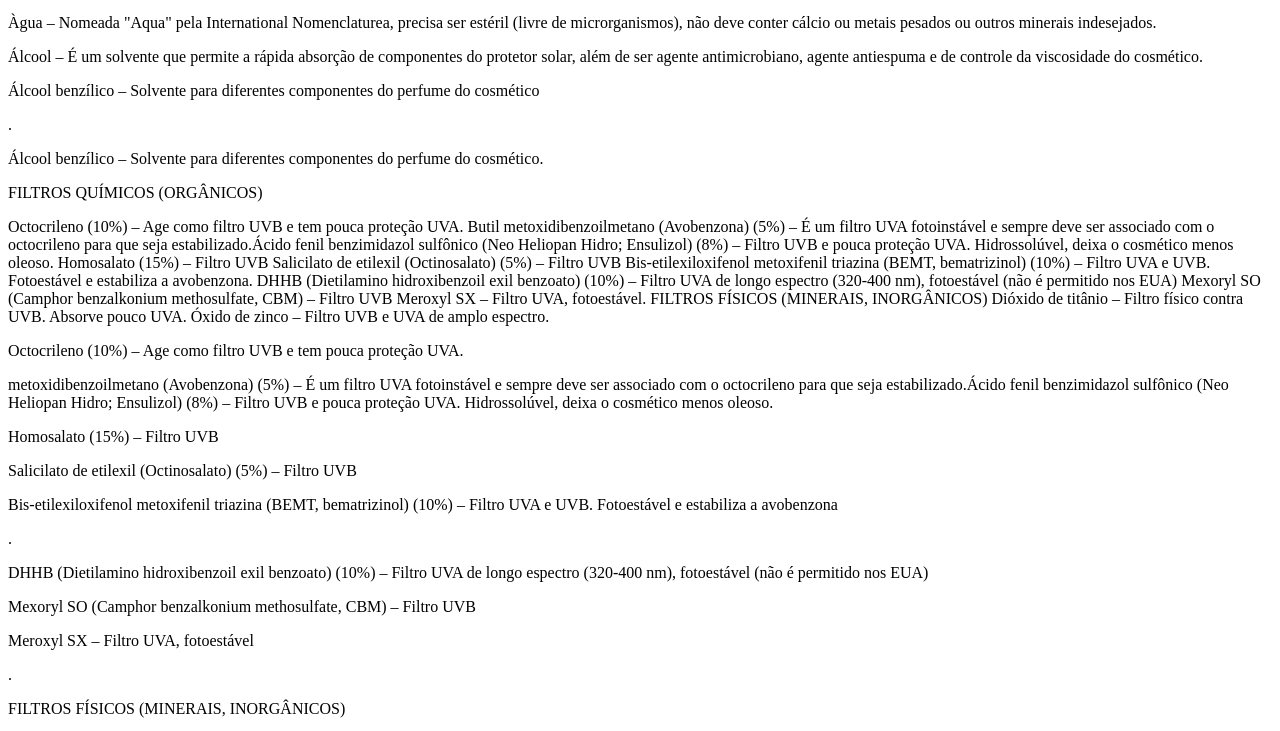
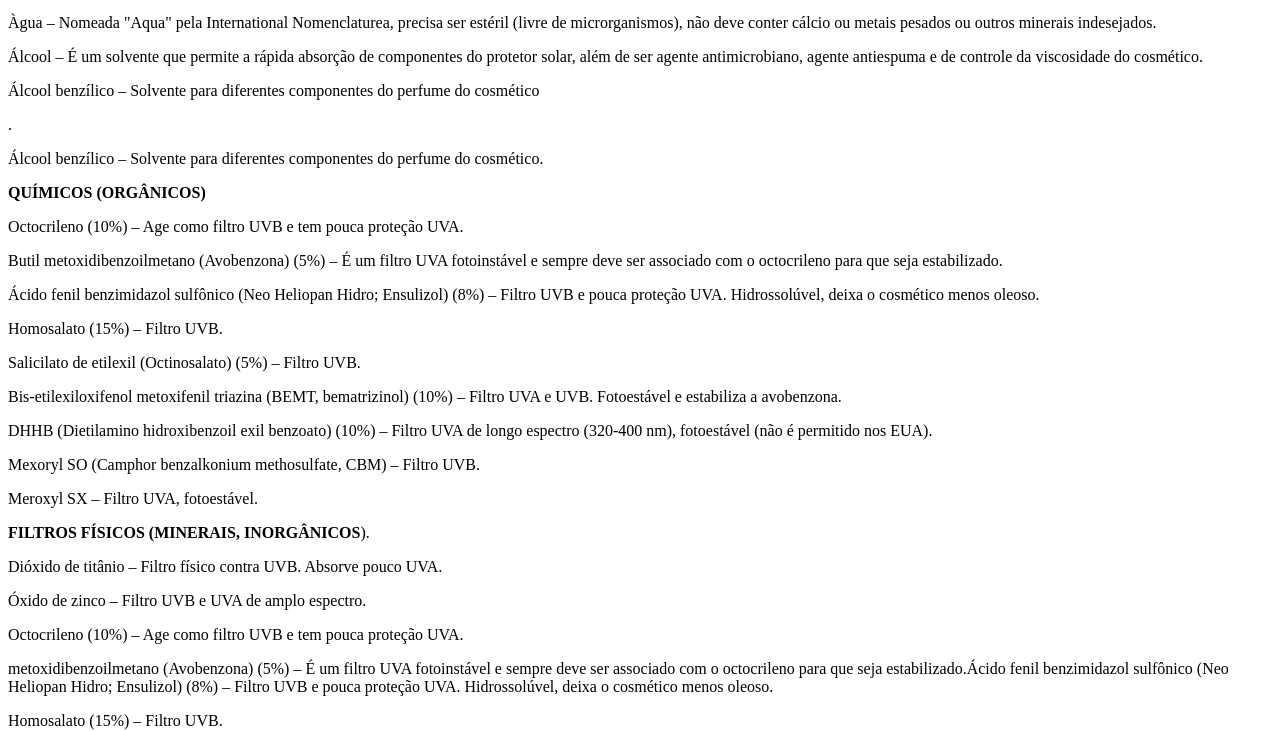
Before and after one commit to cailleach7/pensamento1E2023, a plain HTML site: page index.html in a window 1280 px wide. Shown: the part 100-831 px from the top of the page. Drawn offline with Linux system fonts and the light colour scheme.

Commit message:
organização

```diff
--- a/index.html
+++ b/index.html
@@ -2,7 +2,7 @@
 <meta charset="UTF-8">
 <html lang="pt-br">
 <html>
-  <h1> PROTEOR SOLAR: tipos, componentes,e fator</h1>
+  <h1> <strong>PROTEOR SOLAR: tipos, componentes,e fator</strong></h1>
 
   <p><strong>SOLVENTES</strong></p>
 
@@ -15,47 +15,49 @@
   <p>Álcool benzílico – Solvente para diferentes componentes do perfume do cosmético</p>.
   <p>Álcool benzílico – Solvente para diferentes componentes do perfume do cosmético.</p>
 
-  <p>FILTROS QUÍMICOS (ORGÂNICOS)</p>
+  <p><strong>QUÍMICOS (ORGÂNICOS)</strong> </p>
   Octocrileno (10%) – Age como filtro UVB e tem pouca proteção UVA.
 
-  Butil metoxidibenzoilmetano (Avobenzona) (5%) – É um filtro UVA fotoinstável e sempre deve ser associado com o octocrileno para que seja estabilizado.Ácido fenil benzimidazol sulfônico (Neo Heliopan     Hidro; Ensulizol) (8%) – Filtro UVB e pouca proteção UVA. Hidrossolúvel, deixa o cosmético menos oleoso.
+  <p>Butil metoxidibenzoilmetano (Avobenzona) (5%) – É um filtro UVA fotoinstável e sempre deve ser associado com o octocrileno para que seja
+     estabilizado.</p>
+ <p> Ácido fenil benzimidazol sulfônico (Neo Heliopan     Hidro; Ensulizol) (8%) – Filtro UVB e pouca proteção UVA. Hidrossolúvel,
+  deixa o cosmético menos oleoso.</p>
 
-  Homosalato (15%) – Filtro UVB
+  <p>Homosalato (15%) – Filtro UVB.</p>
 
-  Salicilato de etilexil (Octinosalato) (5%) – Filtro UVB
+  <p>Salicilato de etilexil (Octinosalato) (5%) – Filtro UVB.
+</p>
+  <p>Bis-etilexiloxifenol metoxifenil triazina (BEMT, bematrizinol) (10%) – Filtro UVA e UVB. Fotoestável e estabiliza a avobenzona.</p>
 
-  Bis-etilexiloxifenol metoxifenil triazina (BEMT, bematrizinol) (10%) – Filtro UVA e UVB. Fotoestável e estabiliza a avobenzona.
+  <p>DHHB (Dietilamino hidroxibenzoil exil benzoato) (10%) – Filtro UVA de longo espectro (320-400 nm), fotoestável (não é permitido nos EUA).
+</p>
+  <p>Mexoryl SO (Camphor benzalkonium methosulfate, CBM) – Filtro UVB.</p>
 
-  DHHB (Dietilamino hidroxibenzoil exil benzoato) (10%) – Filtro UVA de longo espectro (320-400 nm), fotoestável (não é permitido nos EUA)
+  <p>Meroxyl SX – Filtro UVA, fotoestável.
+</p>
+  <p><strong>FILTROS FÍSICOS (MINERAIS, INORGÂNICOS</strong>).</p>
 
-  Mexoryl SO (Camphor benzalkonium methosulfate, CBM) – Filtro UVB
+  <p>Dióxido de titânio – Filtro físico contra UVB. Absorve pouco UVA.</p>
 
-  Meroxyl SX – Filtro UVA, fotoestável.
-
-  FILTROS FÍSICOS (MINERAIS, INORGÂNICOS)
-
-  Dióxido de titânio – Filtro físico contra UVB. Absorve pouco UVA.
-
-  Óxido de zinco – Filtro UVB e UVA de amplo espectro.
+ <p>Óxido de zinco – Filtro UVB e UVA de amplo espectro.</p>
   <p>Octocrileno (10%) – Age como filtro UVB e tem pouca proteção UVA.
   </p>
   <p>metoxidibenzoilmetano (Avobenzona) (5%) – É um filtro UVA fotoinstável e sempre deve ser associado com o octocrileno para que seja estabilizado.Ácido
  fenil benzimidazol sulfônico (Neo Heliopan Hidro; Ensulizol) (8%) – Filtro UVB e pouca proteção UVA. Hidrossolúvel, deixa o cosmético menos oleoso.
   </p>
-  <p>Homosalato (15%) – Filtro UVB
+  <p>Homosalato (15%) – Filtro UVB.
   </p>
-  <p>Salicilato de etilexil (Octinosalato) (5%) – Filtro UVB
+  <p>Salicilato de etilexil (Octinosalato) (5%) – Filtro UVB.
   </p>
-  <p>Bis-etilexiloxifenol metoxifenil triazina (BEMT, bematrizinol) (10%) – Filtro UVA e UVB. Fotoestável e estabiliza a avobenzona</p>.
+  <p>Bis-etilexiloxifenol metoxifenil triazina (BEMT, bematrizinol) (10%) – Filtro UVA e UVB. Fotoestável e estabiliza a avobenzona.</p>
 
-  <p>DHHB (Dietilamino hidroxibenzoil exil benzoato) (10%) – Filtro UVA de longo espectro (320-400 nm), fotoestável (não é permitido nos EUA)</p>
+  <p>DHHB (Dietilamino hidroxibenzoil exil benzoato) (10%) – Filtro UVA de longo espectro (320-400 nm), fotoestável (não é permitido nos EUA).</p>
 
-  <p>Mexoryl SO (Camphor benzalkonium methosulfate, CBM) – Filtro UVB
+  <p>Mexoryl SO (Camphor benzalkonium methosulfate, CBM) – Filtro UVB.
   </p>
-  <p>Meroxyl SX – Filtro UVA, fotoestável</p>.
+  <p>Meroxyl SX – Filtro UVA, fotoestável.</p>
 
-  <p>FILTROS FÍSICOS (MINERAIS, INORGÂNICOS)</p>
 
-  <p>Dióxido de titânio – Filtro físico contra UVB. Absorve pouco UVA.
-  </p>
-  <p>Óxido de zinco – Filtro UVB e UVA de amplo espectro.</p>
+
+
+</html>
```
